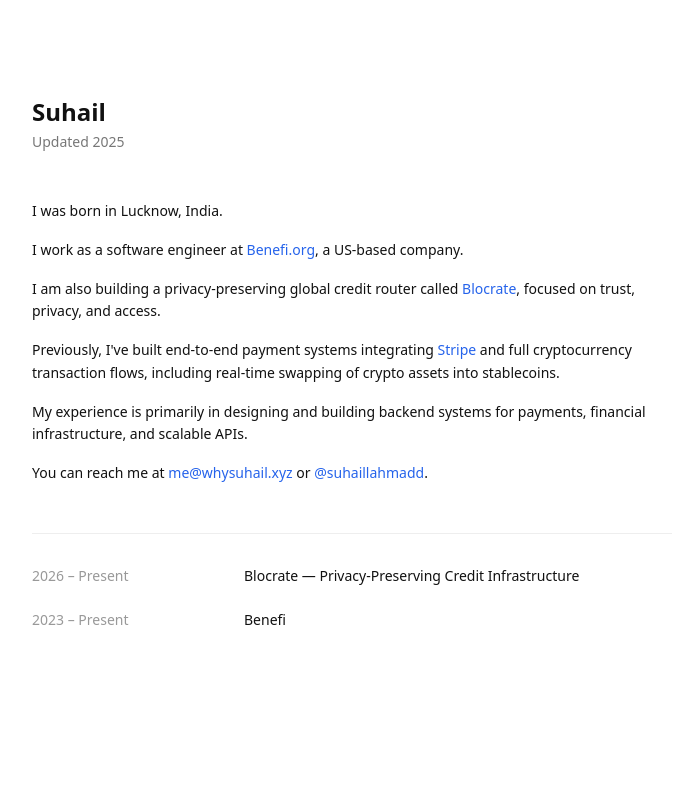
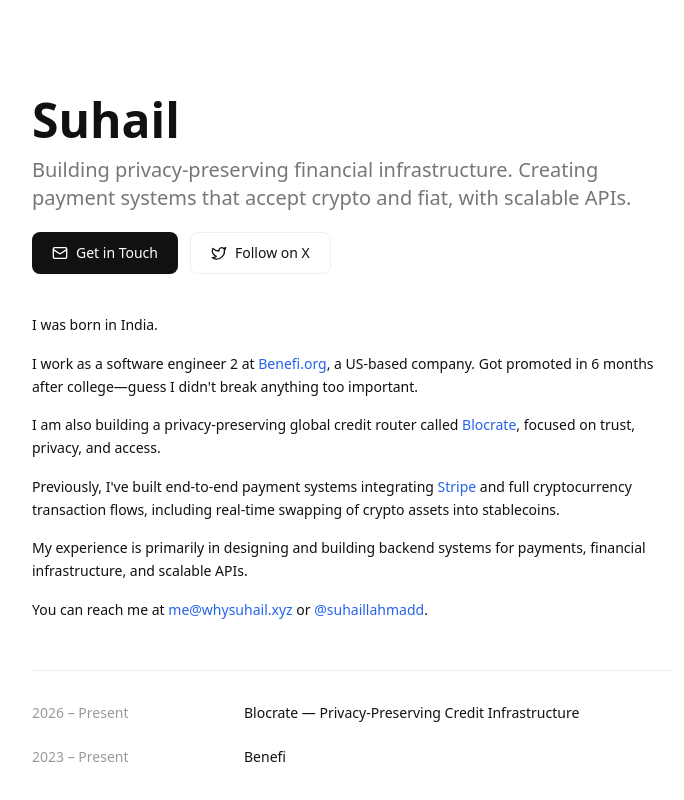
Before and after one commit to ClawedCatalyst/whysuhail, a React (Vite) app: page / in a window 1280 px wide. Shown: the top 800 px of the page, without its empty margins (288-972 px from the left). Built offline with nearby package versions, Linux system fonts and the light colour scheme.

Commit message:
- added more text and elements to make website more relevant

```diff
--- /dev/null
+++ b/client/components/CryptoLogo.tsx
@@ -0,0 +1,31 @@
+import { useIsSafari } from "@/hooks/use-safari";
+
+interface CryptoLogoProps {
+  name: string;
+  pngUrl: string;
+  svgUrl: string;
+  alt: string;
+  className?: string;
+}
+
+const animationMap: Record<string, string> = {
+  ethereum: "animate-float-eth",
+  bitcoin: "animate-float-btc",
+  solana: "animate-float-sol",
+  avalanche: "animate-float-avax",
+};
+
+export function CryptoLogo({ name, pngUrl, svgUrl, alt, className = "" }: CryptoLogoProps) {
+  const isSafari = useIsSafari();
+  const imageUrl = isSafari ? pngUrl : svgUrl;
+  const animationClass = animationMap[name.toLowerCase()] || "";
+
+  return (
+    <img
+      src={imageUrl}
+      alt={alt}
+      className={`w-8 h-8 transition-transform duration-300 hover:scale-125 ${animationClass} ${className}`}
+      loading="lazy"
+    />
+  );
+}
--- /dev/null
+++ b/client/components/DecorativeElements.tsx
@@ -0,0 +1,111 @@
+export function DecorativeElements() {
+  return (
+    <>
+      {/* Left Side Decorations */}
+      <div className="hidden lg:block fixed left-16 md:left-20 lg:left-24 top-1/4 z-0 pointer-events-none">
+        <div className="relative">
+          {/* Cloud Character */}
+          <div className="absolute -top-4 -left-2 w-16 h-16 bg-blue-200 rounded-full opacity-60 animate-float-eth"></div>
+          <div className="absolute top-3 left-3 w-8 h-8 bg-blue-400 rounded-sm opacity-80"></div>
+          <div className="absolute top-5 left-2 w-1.5 h-1.5 bg-black rounded-full"></div>
+          <div className="absolute top-5 left-5 w-1.5 h-1.5 bg-black rounded-full"></div>
+          <div className="absolute top-8 left-1 w-1.5 h-3 bg-black rounded-full"></div>
+          <div className="absolute top-8 left-4 w-1.5 h-3 bg-black rounded-full"></div>
+          <div className="absolute top-11 left-2 w-3 h-1.5 bg-yellow-400 rounded-full"></div>
+          <div className="absolute top-11 left-5 w-3 h-1.5 bg-yellow-400 rounded-full"></div>
+
+          {/* Stars */}
+          <div className="absolute top-16 left-10 w-3 h-3 bg-yellow-300 rotate-45 opacity-70 animate-float-btc"></div>
+          <div className="absolute top-20 left-6 w-2.5 h-2.5 bg-yellow-300 rotate-45 opacity-60"></div>
+
+          {/* Coins */}
+          <div className="absolute top-24 left-8 w-6 h-6 bg-yellow-400 rounded-full opacity-70"></div>
+          <div className="absolute top-30 left-12 w-5 h-5 bg-yellow-300 rounded-full opacity-60"></div>
+
+          {/* Heart */}
+          <div className="absolute top-36 left-3 w-5 h-5 opacity-60" style={{ transform: 'rotate(-45deg)' }}>
+            <div className="w-full h-full bg-red-400 rounded-tl-full rounded-tr-full"></div>
+            <div className="absolute top-2.5 left-0 w-full h-full bg-red-400 rounded-bl-full rounded-br-full"></div>
+          </div>
+
+          {/* Paper Airplane */}
+          <div className="absolute top-40 left-10 w-0 h-0 opacity-60 animate-float-sol">
+            <div className="border-l-[8px] border-l-transparent border-r-[8px] border-r-transparent border-b-[16px] border-b-blue-300"></div>
+          </div>
+        </div>
+      </div>
+
+      {/* Right Side Decorations */}
+      <div className="hidden lg:block fixed right-16 md:right-20 lg:right-24 top-1/3 z-0 pointer-events-none">
+        <div className="relative">
+          {/* Green Character */}
+          <div className="absolute -top-2 -right-2 w-14 h-16 bg-green-200 rounded-full opacity-60 animate-float-avax"></div>
+          <div className="absolute top-4 right-4 w-3 h-3 bg-black rounded-full"></div>
+          <div className="absolute top-4 right-7 w-3 h-3 bg-black rounded-full"></div>
+          <div className="absolute top-7 right-5 w-4 h-1.5 bg-green-600 rounded-full"></div>
+          <div className="absolute top-12 right-3 w-3 h-3 bg-orange-400 rounded-full"></div>
+          <div className="absolute top-12 right-8 w-3 h-3 bg-orange-400 rounded-full"></div>
+
+          {/* Rocket */}
+          <div className="absolute top-18 right-10 w-6 h-8 bg-red-400 opacity-70 animate-float-eth">
+            <div className="absolute bottom-0 left-1/2 -translate-x-1/2 w-3 h-3 bg-orange-400 rounded-full"></div>
+          </div>
+
+          {/* Stars */}
+          <div className="absolute top-24 right-5 w-3 h-3 bg-yellow-300 rotate-45 opacity-70"></div>
+          <div className="absolute top-28 right-12 w-2.5 h-2.5 bg-yellow-300 rotate-45 opacity-60 animate-float-btc"></div>
+
+          {/* Checkmark */}
+          <div className="absolute top-32 right-8 w-6 h-6 bg-gray-200 rounded-full opacity-70 flex items-center justify-center">
+            <div className="w-3 h-1.5 border-l-2 border-b-2 border-green-500" style={{ transform: 'rotate(-45deg)' }}></div>
+          </div>
+
+          {/* Coins */}
+          <div className="absolute top-38 right-3 w-5 h-5 bg-yellow-300 rounded-full opacity-60"></div>
+          <div className="absolute top-44 right-10 w-6 h-6 bg-yellow-400 rounded-full opacity-70 animate-float-sol"></div>
+        </div>
+      </div>
+
+      {/* Top Decorations */}
+      <div className="hidden lg:block fixed left-1/2 -translate-x-1/2 top-20 z-0 pointer-events-none">
+        <div className="relative">
+          {/* Yellow Character */}
+          <div className="absolute -left-5 w-12 h-14 bg-yellow-200 rounded-full opacity-60 animate-float-avax"></div>
+          <div className="absolute top-3 -left-3 w-2 h-2 bg-black rounded-full"></div>
+          <div className="absolute top-3 left-1 w-2 h-2 bg-black rounded-full"></div>
+          <div className="absolute top-5 -left-2 w-3 h-1.5 bg-yellow-600 rounded-full"></div>
+          <div className="absolute top-9 -left-4 w-2 h-2 bg-green-400 rounded-full"></div>
+          <div className="absolute top-9 left-2 w-2 h-2 bg-green-400 rounded-full"></div>
+
+          {/* Flower */}
+          <div className="absolute -left-10 top-3 w-5 h-5 bg-yellow-300 rounded-full opacity-70 animate-float-eth">
+            <div className="absolute top-0 left-1/2 -translate-x-1/2 w-1.5 h-1.5 bg-orange-400 rounded-full"></div>
+            <div className="absolute bottom-0 left-1/2 -translate-x-1/2 w-1.5 h-1.5 bg-orange-400 rounded-full"></div>
+            <div className="absolute left-0 top-1/2 -translate-y-1/2 w-1.5 h-1.5 bg-orange-400 rounded-full"></div>
+            <div className="absolute right-0 top-1/2 -translate-y-1/2 w-1.5 h-1.5 bg-orange-400 rounded-full"></div>
+          </div>
+
+          {/* Diamond (Ethereum-like) */}
+          <div className="absolute left-6 top-1 w-5 h-5 bg-blue-300 rotate-45 opacity-70 animate-float-btc"></div>
+        </div>
+      </div>
+
+      {/* Bottom Decorations */}
+      <div className="hidden lg:block fixed left-1/4 bottom-32 z-0 pointer-events-none">
+        <div className="relative">
+          {/* Red Cloud Character */}
+          <div className="absolute -bottom-2 -left-2 w-14 h-10 bg-red-200 rounded-full opacity-60 animate-float-sol"></div>
+          <div className="absolute bottom-3 left-2 w-2 h-2 bg-black rounded-full"></div>
+          <div className="absolute bottom-3 left-5 w-2 h-2 bg-black rounded-full"></div>
+          <div className="absolute bottom-5 left-3 w-3 h-1.5 bg-red-500 rounded-full"></div>
+          <div className="absolute bottom-8 left-1 w-2 h-2 bg-yellow-400 rounded-full"></div>
+          <div className="absolute bottom-8 left-6 w-2 h-2 bg-yellow-400 rounded-full"></div>
+
+          {/* Coins */}
+          <div className="absolute bottom-10 left-8 w-5 h-5 bg-yellow-300 rounded-full opacity-60"></div>
+          <div className="absolute bottom-16 left-3 w-6 h-6 bg-yellow-400 rounded-full opacity-70 animate-float-avax"></div>
+        </div>
+      </div>
+    </>
+  );
+}
--- /dev/null
+++ b/client/hooks/use-safari.tsx
@@ -0,0 +1,14 @@
+import { useEffect, useState } from "react";
+
+export function useIsSafari() {
+  const [isSafari, setIsSafari] = useState(false);
+
+  useEffect(() => {
+    const userAgent = navigator.userAgent.toLowerCase();
+    const isSafariBrowser =
+      userAgent.includes("safari") && !userAgent.includes("chrome") && !userAgent.includes("chromium");
+    setIsSafari(isSafariBrowser);
+  }, []);
+
+  return isSafari;
+}
--- a/client/pages/Index.tsx
+++ b/client/pages/Index.tsx
@@ -1,25 +1,47 @@
 import { Link } from "react-router-dom";
+import { Mail, Twitter } from "lucide-react";
 
 export default function Index() {
   return (
-    <div className="min-h-screen bg-white">
+    <div className="min-h-screen bg-white relative">
+
       <div className="max-w-4xl mx-auto px-8 md:px-16 lg:px-32 pt-16 md:pt-24 pb-32 md:pb-48">
-        {/* Header Section */}
-        <header className="mb-8 md:mb-12">
-          <h1 className="text-2xl font-semibold text-[#111111] mb-1">
-            Suhail
+        {/* Hero Section */}
+        <header className="mb-8 md:mb-10 text-center lg:text-left">
+          <h1 className="text-5xl md:text-6xl lg:text-5xl font-semibold text-[#111111] mb-2 md:mb-3 leading-[1.1]">
+            Suhail<br />
           </h1>
-          <p className="text-sm text-[#777777]">Updated 2025</p>
+          <p className="text-lg md:text-xl text-[#777777] max-w-2xl mx-auto lg:mx-0 mb-4 md:mb-5 leading-relaxed">
+            Building privacy-preserving financial infrastructure. Creating payment systems that accept crypto and fiat, with scalable APIs.
+          </p>
+          <div className="flex flex-col sm:flex-row gap-3 justify-center lg:justify-start">
+            <a
+              href="mailto:me@whysuhail.xyz"
+              className="inline-flex items-center justify-center gap-2 px-5 py-2.5 bg-[#111111] text-white rounded-lg hover:bg-[#333333] transition-colors text-sm font-medium"
+            >
+              <Mail className="w-4 h-4" />
+              Get in Touch
+            </a>
+            <a
+              href="https://x.com/suhaillahmadd"
+              target="_blank"
+              rel="noopener noreferrer"
+              className="inline-flex items-center justify-center gap-2 px-5 py-2.5 bg-white border border-[#EEEEEE] text-[#111111] rounded-lg hover:border-[#DDDDDD] hover:bg-[#FAFAFA] transition-colors text-sm font-medium"
+            >
+              <Twitter className="w-4 h-4" />
+              Follow on X
+            </a>
+          </div>
         </header>
 
         {/* Bio Section */}
         <section className="space-y-3 md:space-y-4 mb-8 md:mb-12">
           <p className="text-sm leading-relaxed text-[#111111]">
-            I was born in Lucknow, India.
+            I was born in India.
           </p>
 
           <p className="text-sm leading-relaxed text-[#111111]">
-            I work as a software engineer at{" "}
+            I work as a software engineer 2 at{" "}
             <a
               href="https://benefi.org"
               target="_blank"
@@ -28,7 +50,7 @@
             >
               Benefi.org
             </a>
-            , a US-based company.
+            , a US-based company. Got promoted in 6 months after college—guess I didn't break anything too important.
           </p>
 
           <p className="text-sm leading-relaxed text-[#111111]">
```
Also changed, not shown: client/global.css (line endings or trailing spaces).
